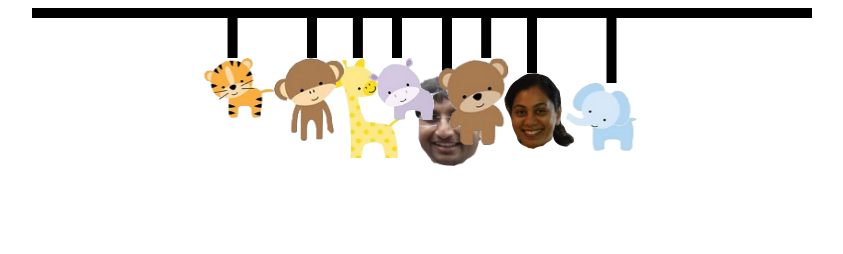
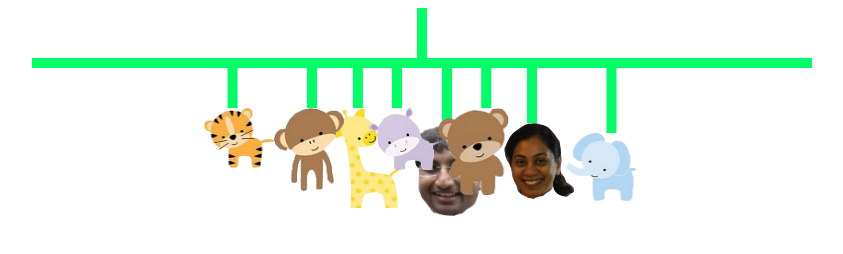
Before and after one commit to seangrieve/ss-baby-shower, a plain HTML site: page index.html in a window 1280 px wide. Shown: the whole page, without its empty margins (218-1061 px from the left). Drawn offline with Linux system fonts and the light colour scheme.

Commit message:
good progress

```diff
--- a/css/style.css
+++ b/css/style.css
@@ -44,8 +44,17 @@
 	/*animation: spin 15s 0s ease infinite; */
 }
 
+#wire {
+    background: #00ff66;
+    width: 10px;
+    position: relative;
+    margin-left: 100px;
+    height: 50px;
+    margin: 0 auto;
+}
+
 #mobile-bar {
-    background: black;
+    background: #00ff66;
     width: 780px;
     height: 10px;
     position: relative;
@@ -53,14 +62,13 @@
 }
 
 .mobile-string {
-    background: black;
+    background: #00ff66;
     width: 10px;
     position: relative;
     display: inline;
     margin-left: 100px;
     float: left;
     height: 50px;
-    animation
 }
 
 .string1 {
--- a/index.html
+++ b/index.html
@@ -4,6 +4,7 @@
   </head>
   <body>
   	<div id="mobile">
+      <div id="wire"></div>
   		<div id="mobile-bar"/>
 	  		<div class="mobile-string string1"><div class="icon giraffe"></div></div>
 	  		<div class="mobile-string string2"><div class="icon sharath"></div></div>
```
